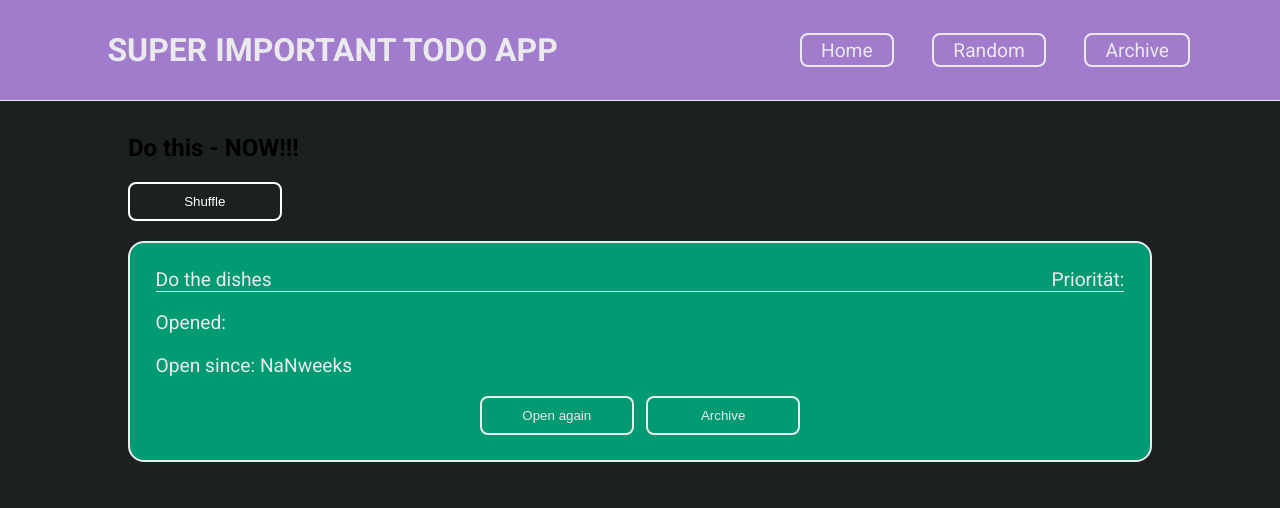
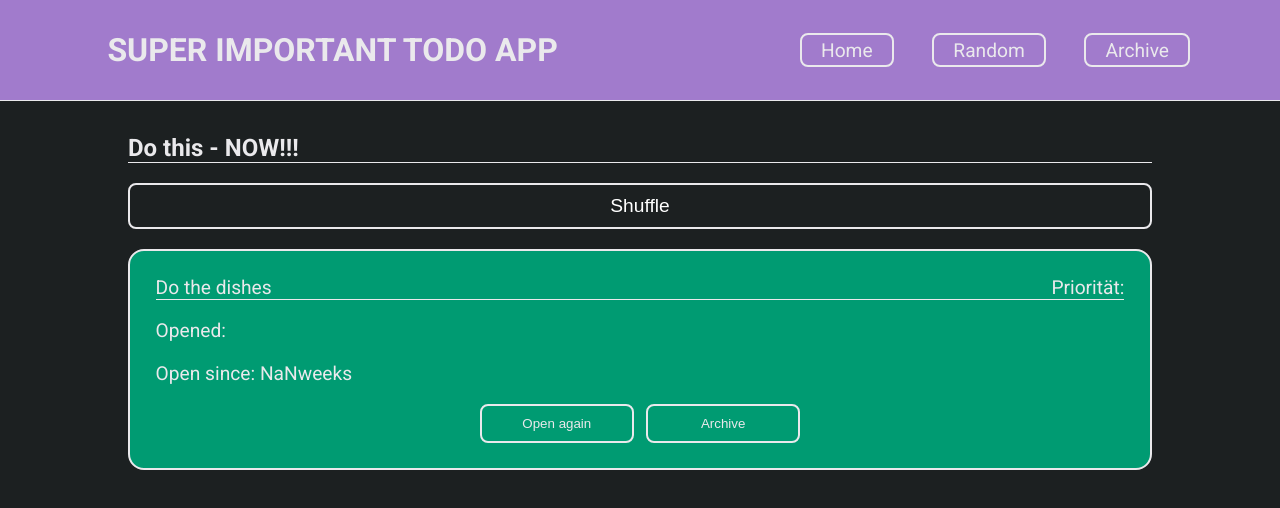
Before and after one commit to PhilippDemmelmair/todo, a React (Create React App) app: page /random in a window 1280 px wide. Shown: the top 508 px of the page. Built offline with nearby package versions, Linux system fonts and the light colour scheme; a web font is replaced by a local one.

Commit message:
redesign Random Page

```diff
--- a/src/components/Random.jsx
+++ b/src/components/Random.jsx
@@ -22,14 +22,13 @@ function Random() {
   )
 
   function getRandom() {
-    console.log('Changed')
     setRandom(todoIds[Math.floor(Math.random() * (todoIds.length - 1))])
   }
 
   return (
     <>
       <Body>
-        <h2>Do this - NOW!!!</h2>
+        <RandomTitle>Do this - NOW!!!</RandomTitle>
         <Button onClick={() => getRandom()}>Shuffle</Button>
         {todoIds.length > 0 ? (
           <Todo key={random} id={random} />
@@ -43,11 +42,20 @@ function Random() {
 
 export { Random }
 
+const RandomTitle = styled.h2`
+  color: #eae9ec;
+  border-bottom: 1px solid #eae9ec;
+`
+
 const Button = styled.button`
   background: transparent;
   color: #fff;
   padding: 10px 20px;
-  width: 15%;
-  border: 2px solid #fff;
+  width: 100%;
+  font-size: 1.2em;
+  border: 2px solid #eae9ec;
   border-radius: 8px;
+  &:hover {
+    background: #eae9ec40;
+  }
 `
```
